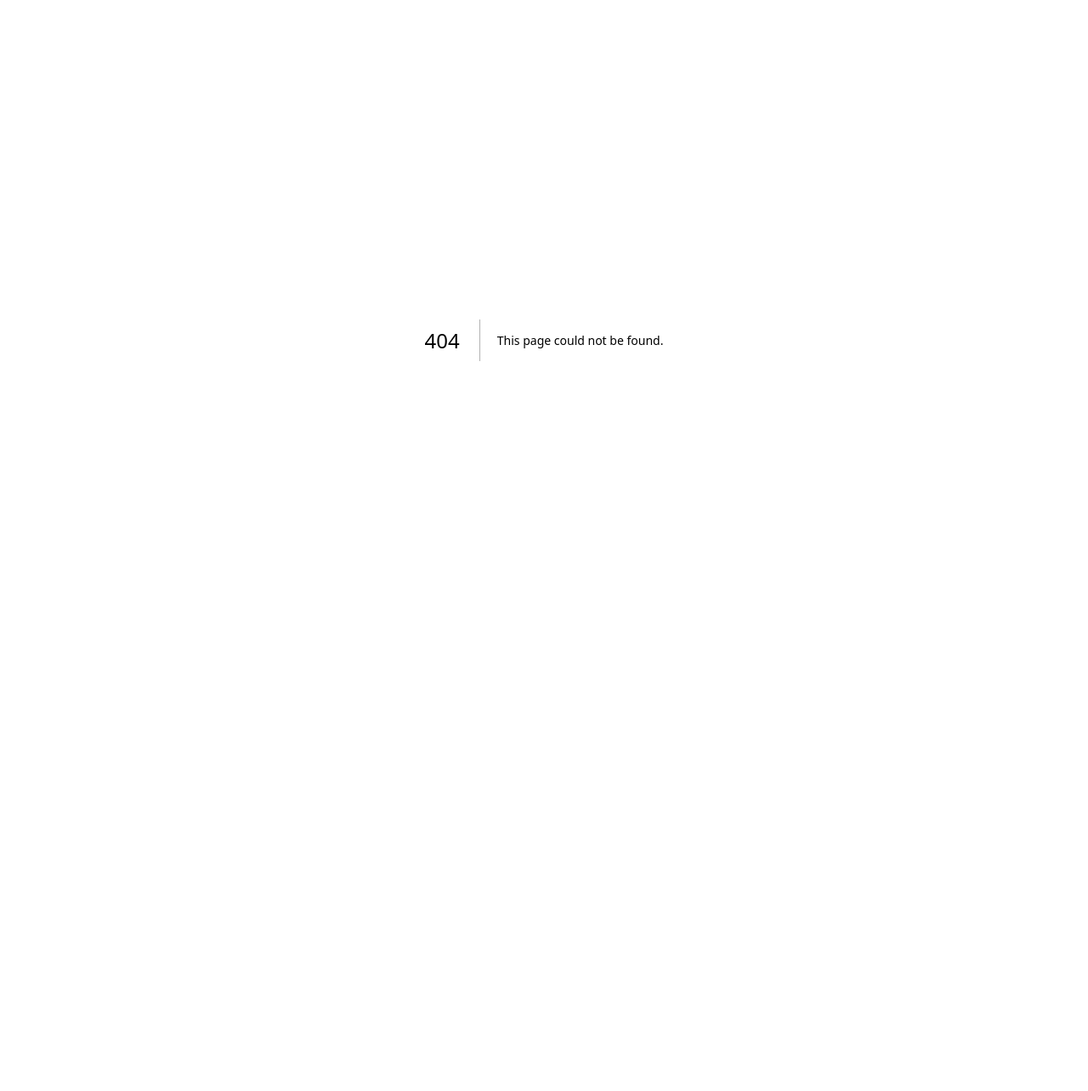
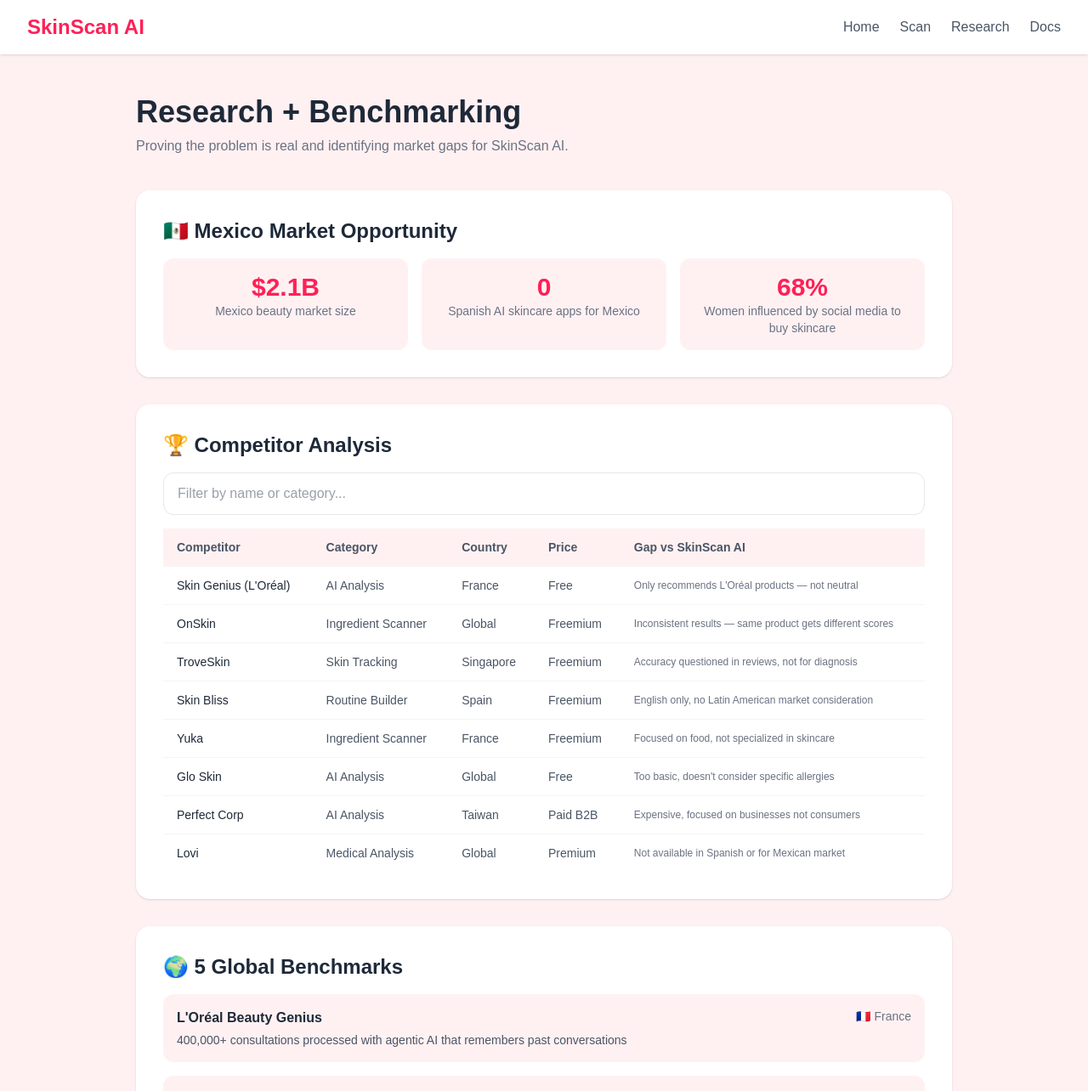
Before and after one commit to karentoussaintt/skinscan-ai, a Next.js app: page /research in a window 1280 px wide. Before the commit this address had no page. Shown: the top 1284 px of the page at 85% size. Before the commit the page ends 800 px from the top, so only its background shows below. Built offline with nearby package versions, Linux system fonts and the light colour scheme.

Commit message:
add research and benchmarking page

```diff
--- /dev/null
+++ b/app/research/page.tsx
@@ -0,0 +1,161 @@
+"use client";
+import { useState } from "react";
+
+const competitors = [
+  { name: "Skin Genius (L'Oréal)", category: "AI Analysis", country: "France", price: "Free", gap: "Only recommends L'Oréal products — not neutral" },
+  { name: "OnSkin", category: "Ingredient Scanner", country: "Global", price: "Freemium", gap: "Inconsistent results — same product gets different scores" },
+  { name: "TroveSkin", category: "Skin Tracking", country: "Singapore", price: "Freemium", gap: "Accuracy questioned in reviews, not for diagnosis" },
+  { name: "Skin Bliss", category: "Routine Builder", country: "Spain", price: "Freemium", gap: "English only, no Latin American market consideration" },
+  { name: "Yuka", category: "Ingredient Scanner", country: "France", price: "Freemium", gap: "Focused on food, not specialized in skincare" },
+  { name: "Glo Skin", category: "AI Analysis", country: "Global", price: "Free", gap: "Too basic, doesn't consider specific allergies" },
+  { name: "Perfect Corp", category: "AI Analysis", country: "Taiwan", price: "Paid B2B", gap: "Expensive, focused on businesses not consumers" },
+  { name: "Lovi", category: "Medical Analysis", country: "Global", price: "Premium", gap: "Not available in Spanish or for Mexican market" },
+];
+
+const benchmarks = [
+  { title: "L'Oréal Beauty Genius", country: "🇫🇷 France", insight: "400,000+ consultations processed with agentic AI that remembers past conversations" },
+  { title: "TroveSkin", country: "🇸🇬 Singapore", insight: "Skin tracking over time with daily photo comparisons and habit logging" },
+  { title: "Yuka", country: "🇫🇷 France", insight: "50M+ users scanning food and cosmetic ingredients globally" },
+  { title: "Perfect Corp", country: "🇹🇼 Taiwan", insight: "Enterprise-grade AI skin analysis used by 400+ beauty brands worldwide" },
+  { title: "Lovi", country: "🌍 Global", insight: "Medical-grade face scanning trained by professionals, not beauty influencers" },
+];
+
+const risks = [
+  { risk: "AI accuracy concerns", level: "Medium", mitigation: "Label all outputs as simulated and recommend consulting a dermatologist" },
+  { risk: "No Spanish-language competitors", level: "Opportunity", mitigation: "SkinScan AI fills this gap for the Mexican market" },
+  { risk: "User trust in AI skincare advice", level: "Medium", mitigation: "Be transparent about simulated outputs and add disclaimer" },
+  { risk: "Competition from big brands like L'Oréal", level: "High", mitigation: "Focus on neutrality — SkinScan AI recommends any brand, not just one" },
+];
+
+export default function Research() {
+  const [search, setSearch] = useState("");
+  const [saved, setSaved] = useState(false);
+
+  const filtered = competitors.filter(c =>
+    c.name.toLowerCase().includes(search.toLowerCase()) ||
+    c.category.toLowerCase().includes(search.toLowerCase())
+  );
+
+  return (
+    <main className="min-h-screen bg-rose-50">
+      <nav className="bg-white shadow-sm px-8 py-4 flex justify-between items-center">
+        <h1 className="text-2xl font-bold text-rose-500">SkinScan AI</h1>
+        <div className="flex gap-6">
+          <a href="/" className="text-gray-600 hover:text-rose-500">Home</a>
+          <a href="/core" className="text-gray-600 hover:text-rose-500">Scan</a>
+          <a href="/research" className="text-gray-600 hover:text-rose-500">Research</a>
+          <a href="/docs" className="text-gray-600 hover:text-rose-500">Docs</a>
+        </div>
+      </nav>
+
+      <section className="max-w-5xl mx-auto px-8 py-12">
+        <h2 className="text-4xl font-bold text-gray-800 mb-2">Research + Benchmarking</h2>
+        <p className="text-gray-500 mb-10">Proving the problem is real and identifying market gaps for SkinScan AI.</p>
+
+        {/* Mexico Market */}
+        <div className="bg-white rounded-2xl p-8 shadow-sm mb-8">
+          <h3 className="text-2xl font-bold text-gray-800 mb-4">🇲🇽 Mexico Market Opportunity</h3>
+          <div className="grid grid-cols-3 gap-4">
+            <div className="bg-rose-50 rounded-xl p-4 text-center">
+              <p className="text-3xl font-bold text-rose-500">$2.1B</p>
+              <p className="text-gray-500 text-sm">Mexico beauty market size</p>
+            </div>
+            <div className="bg-rose-50 rounded-xl p-4 text-center">
+              <p className="text-3xl font-bold text-rose-500">0</p>
+              <p className="text-gray-500 text-sm">Spanish AI skincare apps for Mexico</p>
+            </div>
+            <div className="bg-rose-50 rounded-xl p-4 text-center">
+              <p className="text-3xl font-bold text-rose-500">68%</p>
+              <p className="text-gray-500 text-sm">Women influenced by social media to buy skincare</p>
+            </div>
+          </div>
+        </div>
+
+        {/* Competitor Table */}
+        <div className="bg-white rounded-2xl p-8 shadow-sm mb-8">
+          <h3 className="text-2xl font-bold text-gray-800 mb-4">🏆 Competitor Analysis</h3>
+          <input
+            className="w-full border border-gray-200 rounded-xl px-4 py-3 mb-4 text-gray-700"
+            placeholder="Filter by name or category..."
+            value={search}
+            onChange={e => setSearch(e.target.value)}
+          />
+          <div className="overflow-x-auto">
+            <table className="w-full text-sm">
+              <thead>
+                <tr className="bg-rose-50">
+                  <th className="text-left px-4 py-3 text-gray-600 font-semibold">Competitor</th>
+                  <th className="text-left px-4 py-3 text-gray-600 font-semibold">Category</th>
+                  <th className="text-left px-4 py-3 text-gray-600 font-semibold">Country</th>
+                  <th className="text-left px-4 py-3 text-gray-600 font-semibold">Price</th>
+                  <th className="text-left px-4 py-3 text-gray-600 font-semibold">Gap vs SkinScan AI</th>
+                </tr>
+              </thead>
+              <tbody>
+                {filtered.map((c, i) => (
+                  <tr key={i} className="border-t border-gray-100">
+                    <td className="px-4 py-3 font-medium text-gray-800">{c.name}</td>
+                    <td className="px-4 py-3 text-gray-600">{c.category}</td>
+                    <td className="px-4 py-3 text-gray-600">{c.country}</td>
+                    <td className="px-4 py-3 text-gray-600">{c.price}</td>
+                    <td className="px-4 py-3 text-gray-500 text-xs">{c.gap}</td>
+                  </tr>
+                ))}
+              </tbody>
+            </table>
+          </div>
+        </div>
+
+        {/* Global Benchmarks */}
+        <div className="bg-white rounded-2xl p-8 shadow-sm mb-8">
+          <h3 className="text-2xl font-bold text-gray-800 mb-4">🌍 5 Global Benchmarks</h3>
+          <div className="grid grid-cols-1 gap-4">
+            {benchmarks.map((b, i) => (
+              <div key={i} className="bg-rose-50 rounded-xl p-4">
+                <div className="flex justify-between items-start">
+                  <h4 className="font-semibold text-gray-800">{b.title}</h4>
+                  <span className="text-sm text-gray-500">{b.country}</span>
+                </div>
+                <p className="text-gray-600 text-sm mt-1">{b.insight}</p>
+              </div>
+            ))}
+          </div>
+        </div>
+
+        {/* Risk Map */}
+        <div className="bg-white rounded-2xl p-8 shadow-sm mb-8">
+          <h3 className="text-2xl font-bold text-gray-800 mb-4">⚠️ Risk Map</h3>
+          <div className="grid grid-cols-1 gap-4">
+            {risks.map((r, i) => (
+              <div key={i} className="flex items-start gap-4 border-b border-gray-100 pb-4">
+                <span className={`px-3 py-1 rounded-full text-xs font-semibold ${r.level === "High" ? "bg-red-100 text-red-600" : r.level === "Medium" ? "bg-yellow-100 text-yellow-600" : "bg-green-100 text-green-600"}`}>
+                  {r.level}
+                </span>
+                <div>
+                  <p className="font-medium text-gray-800">{r.risk}</p>
+                  <p className="text-gray-500 text-sm">{r.mitigation}</p>
+                </div>
+              </div>
+            ))}
+          </div>
+        </div>
+
+        {/* Save Button */}
+        <div className="bg-white rounded-2xl p-8 shadow-sm">
+          <h3 className="text-2xl font-bold text-gray-800 mb-4">💾 Save Research Record</h3>
+          <p className="text-gray-500 mb-4">Save this research snapshot to your dashboard.</p>
+          <button
+            onClick={() => setSaved(true)}
+            className="bg-rose-500 text-white px-8 py-3 rounded-xl font-semibold hover:bg-rose-600"
+          >
+            {saved ? "✅ Research Saved!" : "Save Research →"}
+          </button>
+        </div>
+      </section>
+
+      <footer className="text-center py-8 text-gray-400 text-sm">
+        © 2026 SkinScan AI — Built by Karen Toussaint
+      </footer>
+    </main>
+  );
+}
```
